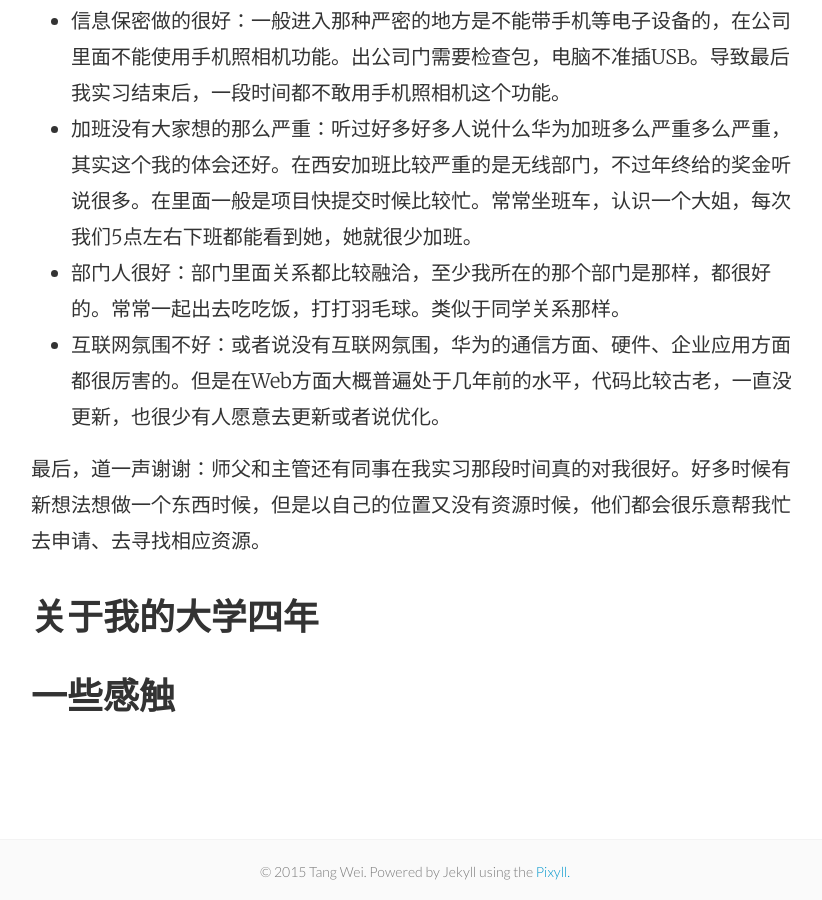
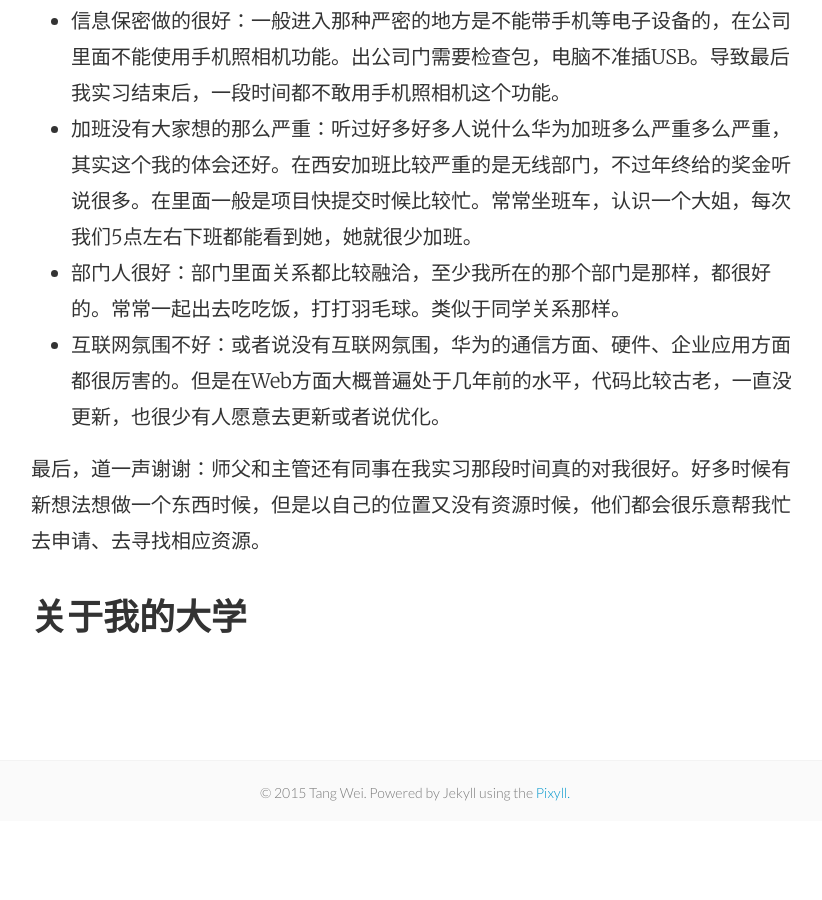
Before and after one commit to tw93/tw93.github.io, a Jekyll site: the page built from _posts/2015-05-18-About-My-College-And-Alibaba.md, in a window 1280 px wide and 900 px high, scrolled down 8264 px. Shown: the whole window, without its empty margins (225-1047 px from the left). Built offline with Jekyll 4.4.1, drawn with Linux system fonts in a browser that asks for light colours; comment, search, counter and statistics services are not loaded; after the commit the page ends 9085 px from its top, so only the background shows below that.

Commit message:
fix the page

```diff
--- a/_config.yml
+++ b/_config.yml
@@ -34,7 +34,7 @@ markdown:     kramdown
 redcarpet:
   extensions: ['smart', 'tables', 'with_toc_data']
 permalink:    /:year-:month-:day/:title.html
-paginate:     42
+paginate:     5
 sass:
   compressed: true
 gems:
--- a/_posts/2015-05-18-About-My-College-And-Alibaba.md
+++ b/_posts/2015-05-18-About-My-College-And-Alibaba.md
@@ -97,6 +97,4 @@ categories: 我的生活
 
 最后，道一声谢谢：师父和主管还有同事在我实习那段时间真的对我很好。好多时候有新想法想做一个东西时候，但是以自己的位置又没有资源时候，他们都会很乐意帮我忙去申请、去寻找相应资源。
 
-###关于我的大学四年
-
-###一些感触
+###关于我的大学
```
